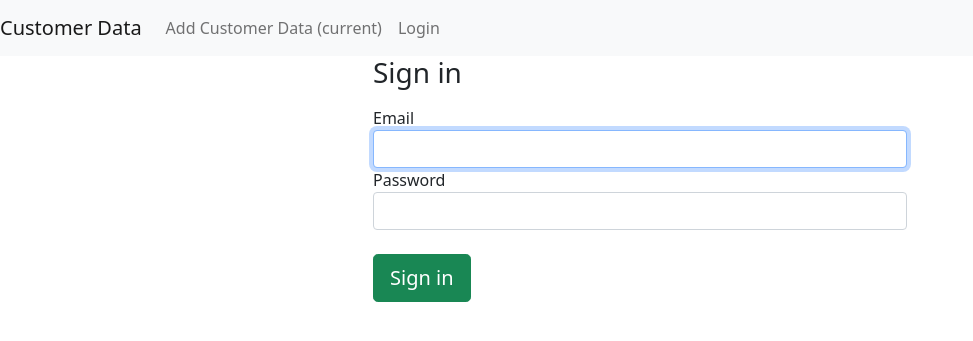
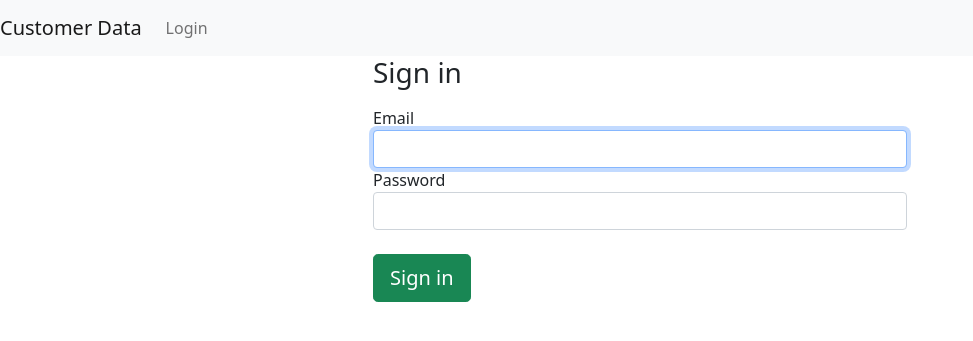
Before and after one commit to 01abhi/CustomerListing, a Symfony app: template templates/security/login.html.twig in a window 1280 px wide. Shown: the top 341 px of the page, without its empty margins (0-973 px from the left). Run offline with Twig, Linux system fonts and the light colour scheme; the template is opened without the code that fills it, so the values that code supplies are empty; some libraries are stand-ins or nearby versions.

Commit message:
Fixed Navbar links for login and logout

```diff
--- a/templates/base.html.twig
+++ b/templates/base.html.twig
@@ -25,10 +25,19 @@
             <div class="collapse navbar-collapse" id="navbarSupportedContent">
                 <ul class="navbar-nav mr-auto">
                     <li class="nav-item active">
-                    <a class="nav-link" href="#">Add Customer Data <span class="sr-only">(current)</span></a>
+                    {% if app.user %}
+
+                        <a class="nav-link">Logged in as {{ app.user.username }}</a>
+
+                    {% endif %}
                     </li>
                     <li class="nav-item">
-                    <a class="nav-link" href="#">Login</a>
+                    {% if not app.user %}
+                        <a class="nav-link" href="/login">Login</a>
+                    {% endif %}
+                    {% if app.user %}
+                       <a class="nav-link" href="{{ path('app_logout') }}">Logout</a>
+                    {% endif %}
                     </li>
 
                 </ul>
--- a/templates/security/login.html.twig
+++ b/templates/security/login.html.twig
@@ -13,11 +13,7 @@
                     <div class="alert alert-danger">{{ error.messageKey|trans(error.messageData, 'security') }}</div>
                 {% endif %}
 
-                {% if app.user %}
-                    <div class="mb-3">
-                        You are logged in as {{ app.user.username }}, <a href="{{ path('app_logout') }}">Logout</a>
-                    </div>
-                {% endif %}
+
 
                 <h1 class="h3 mb-3 font-weight-normal">Sign in</h1>
                 <label class="md-4" for="inputEmail">Email</label>
```
